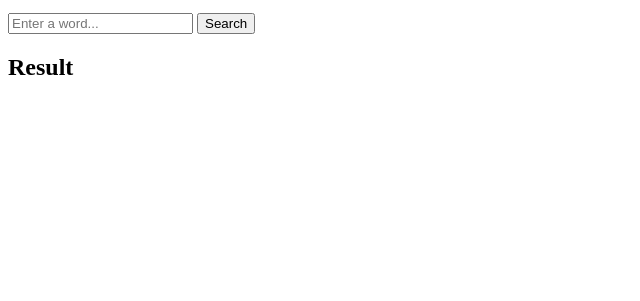
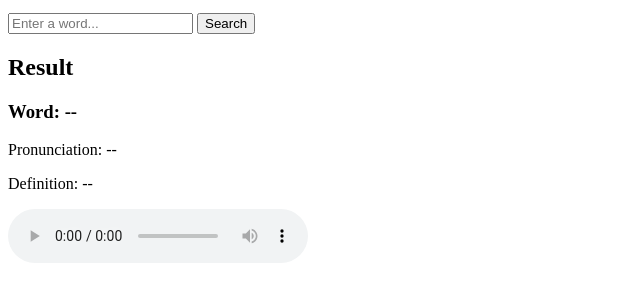
Before and after one commit to emmanuelkiptum21-jpg/SPA---Wordly, a plain HTML site: page indext.html in a window 1280 px wide. Shown: the part 101-402 px from the top of the page, without its empty margins (0-640 px from the left). Drawn offline with Linux system fonts and the light colour scheme.

Commit message:
fix: restructure result section to include word, pronunciation, and definition

```diff
--- a/indext.html
+++ b/indext.html
@@ -19,8 +19,20 @@
     </section>
     <section id="resultSection">
         <h2>Result</h2>
-        <div id="resultContainer"></div>
-        </section>
+        <div id="resultContainer">
+            <h3 id="word">Word: --</h3>
+            <p id="pronunciation">Pronunciation: --</p>
+            <p id="definition">Definition: --</p>
+
+        </div>
+        <div id ="audioContainer">
+            <audio id="audio" controls>
+                <source id="audioSource" src="" type="audio/mpeg">
+                Your browser does not support the audio element.
+            </audio>
+
+        </div>
+    </section>
 
 
     <script src="./script.js"></script>
```
